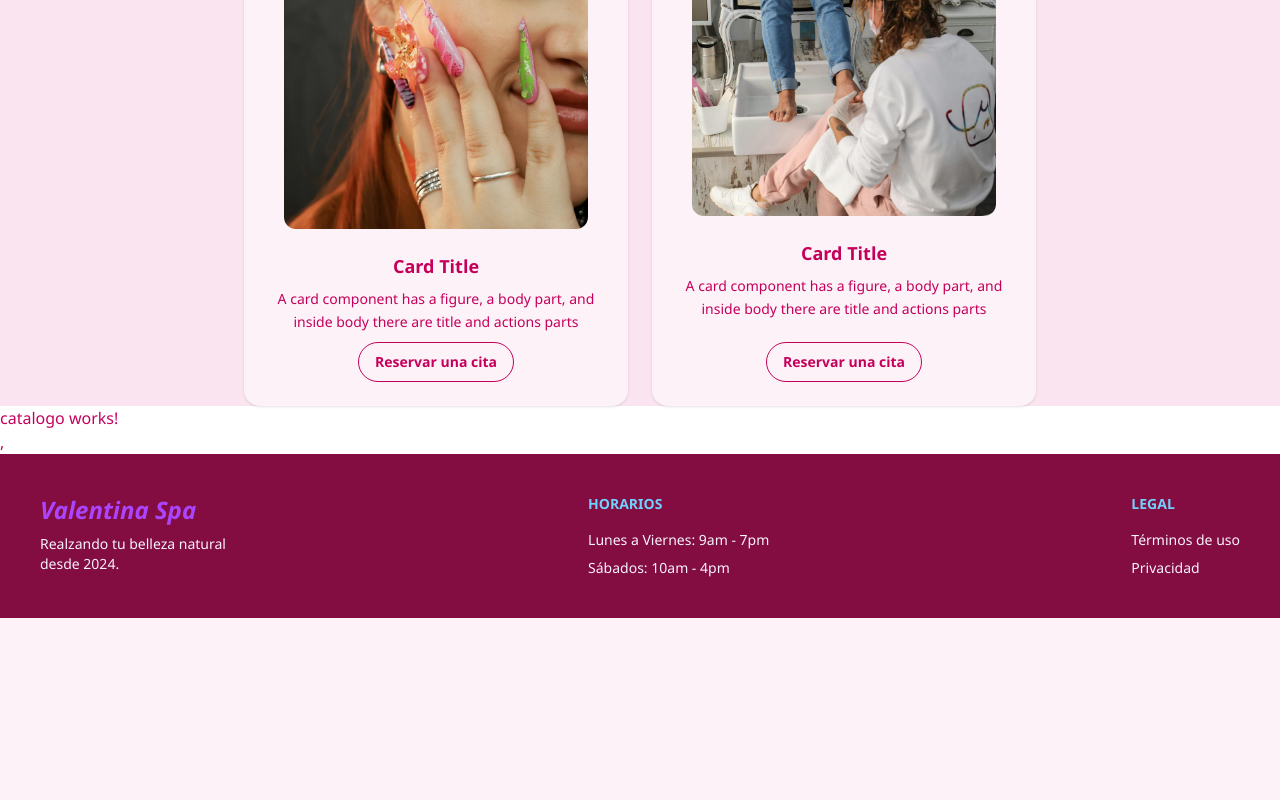
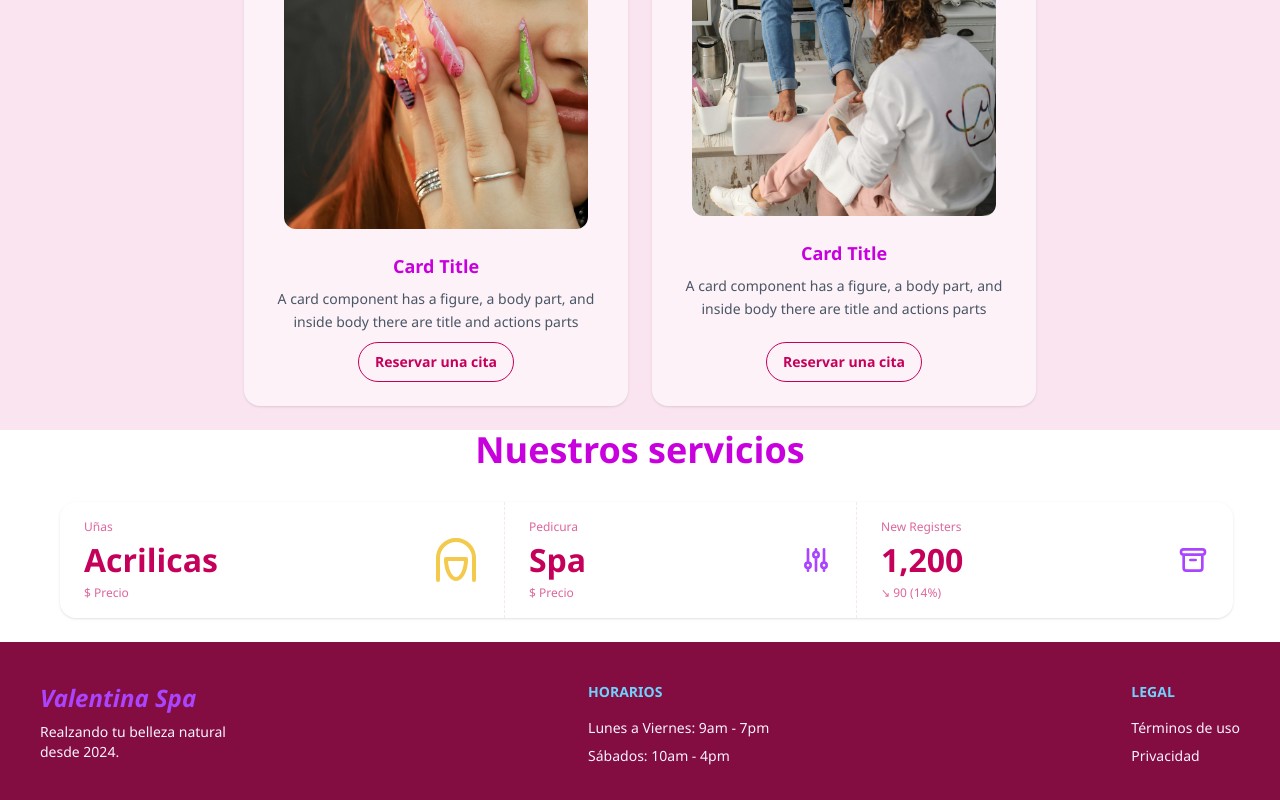
Before and after one commit to Joescri21/valentina-spa-app, an Angular app: page /home in a window 1280 px wide. Shown: the part 942-1742 px from the top of the page. Before the commit the page ends 1560 px from the top, so only its background shows below. Built offline with nearby package versions, Linux system fonts and the light colour scheme; a web font is replaced by a local one.

Commit message:
Add: Se crea catalogo

```diff
--- a/package.json
+++ b/package.json
@@ -38,6 +38,7 @@
     "@angular/build": "^20.2.0",
     "@angular/cli": "^20.2.0",
     "@angular/compiler-cli": "^20.2.0",
+    "@iconify/iconify": "^3.1.1",
     "@types/jasmine": "~5.1.0",
     "daisyui": "^5.5.19",
     "jasmine-core": "~5.9.0",
--- a/src/app/public/components/catalogo/catalogo.html
+++ b/src/app/public/components/catalogo/catalogo.html
@@ -1,5 +1,80 @@
 <section class="bg-white">
-  <p>catalogo works!</p>,
 
+<h2 class="text-4xl font-bold text-fuchsia-600 text-center mt-2 mb-4">
+  Nuestros servicios
+</h2>
+
+<div class="stats shadow w-11/12 ml-15 mb-6 mt-4 ">
+  <div class="stat">
+    <div class="stat-figure text-secondary">
+      <svg
+        xmlns="http://www.w3.org/2000/svg"
+        width="48"
+        height="48"
+        viewBox="0 0 48 48"
+      >
+        <g
+          fill="none"
+          stroke="#f3ca4c"
+          stroke-linecap="round"
+          stroke-linejoin="round"
+          stroke-width="4"
+        >
+          <path
+            d="M42 44V22c0-9.941-8.059-18-18-18S6 12.059 6 22v22"
+          />
+          <path
+            d="M24 43c5.523 0 10-8.954 10-20H14c0 11.046 4.477 20 10 20"
+          />
+        </g>
+      </svg>
+    </div>
+    <div class="stat-title">Uñas</div>
+    <div class="stat-value">Acrilicas</div>
+    <div class="stat-desc">$ Precio</div>
+  </div>
+
+  <div class="stat">
+    <div class="stat-figure text-secondary">
+      <svg
+        xmlns="http://www.w3.org/2000/svg"
+        fill="none"
+        viewBox="0 0 24 24"
+        class="inline-block h-8 w-8 stroke-current"
+      >
+        <path
+          stroke-linecap="round"
+          stroke-linejoin="round"
+          stroke-width="2"
+          d="M12 6V4m0 2a2 2 0 100 4m0-4a2 2 0 110 4m-6 8a2 2 0 100-4m0 4a2 2 0 110-4m0 4v2m0-6V4m6 6v10m6-2a2 2 0 100-4m0 4a2 2 0 110-4m0 4v2m0-6V4"
+        ></path>
+      </svg>
+    </div>
+    <div class="stat-title">Pedicura</div>
+    <div class="stat-value">Spa</div>
+    <div class="stat-desc">$ Precio</div>
+  </div>
+
+  <div class="stat">
+    <div class="stat-figure text-secondary">
+      <svg
+        xmlns="http://www.w3.org/2000/svg"
+        fill="none"
+        viewBox="0 0 24 24"
+        class="inline-block h-8 w-8 stroke-current"
+      >
+        <path
+          stroke-linecap="round"
+          stroke-linejoin="round"
+          stroke-width="2"
+          d="M5 8h14M5 8a2 2 0 110-4h14a2 2 0 110 4M5 8v10a2 2 0 002 2h10a2 2 0 002-2V8m-9 4h4"
+        ></path>
+      </svg>
+    </div>
+    <div class="stat-title">New Registers</div>
+    <div class="stat-value">1,200</div>
+    <div class="stat-desc">↘︎ 90 (14%)</div>
+  </div>
+</div>
 
 </section>
--- a/src/app/public/components/navbar/navbar.html
+++ b/src/app/public/components/navbar/navbar.html
@@ -2,15 +2,14 @@
   <div class="navbar bg-white shadow-md px-4 lg:px-10">
     <div class="navbar-start">
       <a class="text-2xl font-bold italic text-primary tracking-tighter">
-        Valentina<span class="text-secondary">Spa</span>
+        Valentina<span class="text-fuchsia-600">Spa</span>
       </a>
     </div>
 
     <div class="navbar-center hidden lg:flex">
       <ul class="menu menu-horizontal px-1 gap-2 font-medium">
+        <li><a class="hover:text-primary text-lg transition-colors">Promociones</a></li>
         <li><a class="hover:text-primary text-lg transition-colors">Servicios</a></li>
-        <li><a class="hover:text-primary text-lg transition-colors">Promociones</a></li>
-        <li><a class="hover:text-primary text-lg transition-colors">Promociones</a></li>
         <li><a class="hover:text-primary text-lg transition-colors">Galería</a></li>
       </ul>
     </div>
--- a/src/app/public/components/promociones/promociones.html
+++ b/src/app/public/components/promociones/promociones.html
@@ -1,8 +1,8 @@
-<h2 class="text-4xl font-bold text-neutral text-center mt-2 mb-4">
+<h2 class="text-4xl font-bold text-fuchsia-600 text-center mt-2 mb-4">
   Promociones de mes
 </h2>
 
-<section class="flex justify-center-safe gap-6">
+<section class="flex justify-center-safe gap-6 mb-6">
 
   <div class="card bg-base-100 w-96 shadow-sm">
     <figure class="px-10 pt-10">
@@ -12,8 +12,8 @@
         class="rounded-xl" />
     </figure>
     <div class="card-body items-center text-center">
-      <h2 class="card-title">Card Title</h2>
-      <p class="text-sm leading-relaxed">
+      <h2 class="card-title text-fuchsia-600">Card Title</h2>
+      <p class="text-sm leading-relaxed text-gray-600">
         A card component has a figure, a body part, and inside body there are title and actions parts
       </p>
       <div class="card-actions">
@@ -30,8 +30,8 @@
         class="rounded-xl" />
     </figure>
     <div class="card-body items-center text-center">
-      <h2 class="card-title">Card Title</h2>
-      <p class="text-sm leading-relaxed">
+      <h2 class="card-title text-fuchsia-600">Card Title</h2>
+      <p class="text-sm leading-relaxed text-gray-600">
         A card component has a figure, a body part, and inside body there are title and actions parts
       </p>
       <div class="card-actions">
```
Also changed, not shown: 1 other file (tests, documents, lock files or other folders).
